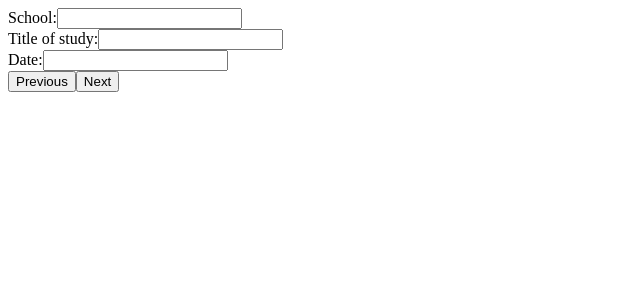
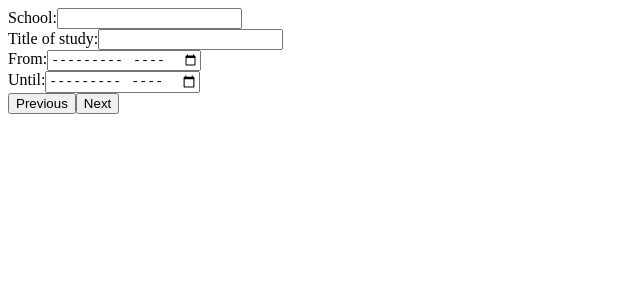
Before and after one commit to pakaimarkk-sketch/cv-application, a React (Vite) app: page / in a window 1280 px wide. Both pictures are taken after a click on the button "Next". Shown: the top 300 px of the page, without its empty margins (0-640 px from the left). Built offline with nearby package versions, Linux system fonts and the light colour scheme.

Commit message:
refactor: date input refactor

```diff
--- a/src/components/EducationInfo.jsx
+++ b/src/components/EducationInfo.jsx
@@ -12,8 +12,18 @@ export function EducationInfo({ data, onChange, onNext, onPrevious }) {
       </div>
 
       <div>
-        <label>Date:</label>
-        <input name="date" value={data.date} onChange={onChange} />
+        <label>From:</label>
+        <input type="month" name="from" value={data.from} onChange={onChange} />
+      </div>
+
+      <div>
+        <label>Until:</label>
+        <input
+          type="month"
+          name="until"
+          value={data.until}
+          onChange={onChange}
+        />
       </div>
 
       <button onClick={onPrevious}>Previous</button>
--- a/src/components/ExperienceInfo.jsx
+++ b/src/components/ExperienceInfo.jsx
@@ -1,15 +1,39 @@
 export function ExperienceInfo({ data, onChange, onPrevious, onSave }) {
   return (
     <div>
+      <div>
+        <label>Company:</label>
         <input name="company" value={data.company} onChange={onChange} />
+      </div>
 
+      <div>
+        <label>Position:</label>
         <input name="position" value={data.position} onChange={onChange} />
+      </div>
 
+      <div>
+        <label>Responsibilities:</label>
         <textarea
           name="responsibilities"
           value={data.responsibilities}
           onChange={onChange}
         />
+      </div>
+
+      <div>
+        <label>From:</label>
+        <input type="month" name="from" value={data.from} onChange={onChange} />
+      </div>
+
+      <div>
+        <label>Until:</label>
+        <input
+          type="month"
+          name="until"
+          value={data.until}
+          onChange={onChange}
+        />
+      </div>
 
       <button onClick={onPrevious}>Previous</button>
       <button onClick={onSave}>Save CV</button>
```
Lines whose indentation alone changed are shown as unchanged.
